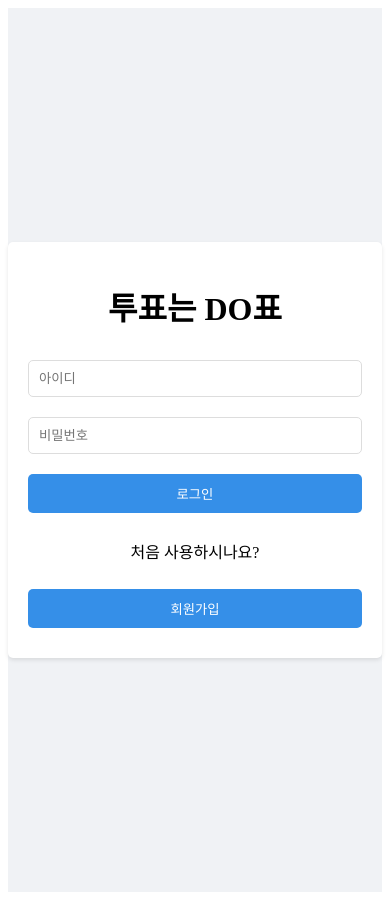
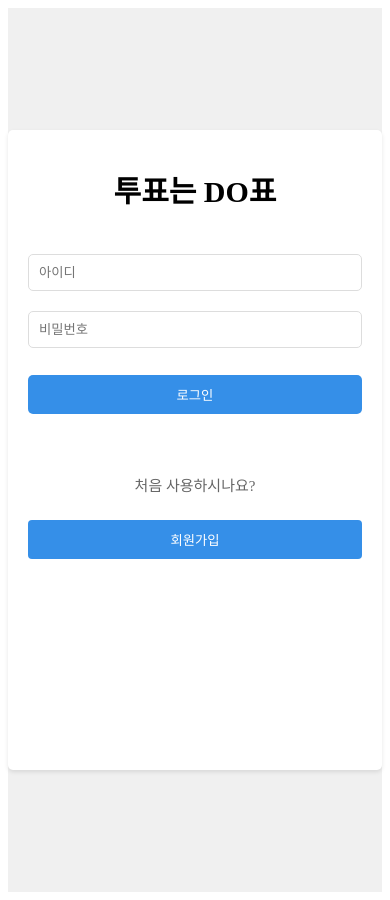
Before and after one commit to NangManBo/Capstone_React, a React (Create React App) app: page /login in a window 390 px wide. Built offline with nearby package versions, Linux system fonts and the light colour scheme.

Commit message:
휴대폰 인증 page 삭제하고 modal로 변경

```diff
--- a/src/App.js
+++ b/src/App.js
@@ -20,7 +20,6 @@ import DMAutoSendPage from './Capstone_Web_Page/pages/DMAutoSend_Page.web';
 import CategoryPage from './Capstone_Web_Page/pages/Category_Page.web';
 import UserAuthenticationPage from './Capstone_Web_Page/pages/UserAuthentication_Page.web';
 import ProfileUpdatePage from './Capstone_Web_Page/pages/ProfileUpdate_Page.web';
-import PhoneAuthenticationPage from './Capstone_Web_Page/pages/PhoneAuthentication_Page.web';
 
 function App() {
   return (
@@ -68,10 +67,7 @@ function App() {
             path="/profile"
             element={<ProfilePage />}
           />
-          <Route
-            path="/phoneauthentication"
-            element={<PhoneAuthenticationPage />}
-          />
+
           <Route
             path="/profileupdate"
             element={<ProfileUpdatePage />}
--- /dev/null
+++ b/src/Capstone_Web_Page/modals/PhoneAuthentication_modal.js
@@ -0,0 +1,96 @@
+import React, { useState } from 'react';
+import axios from 'axios';
+import { useNavigate } from 'react-router-dom';
+import '../styles/modal_style.css';
+function PhoneAuthenticationModal({
+  onClose,
+  onSuccess,
+  nextphone,
+}) {
+  let navigate = useNavigate(); // useNavigate 사용
+  const [phoneNumber, setPhoneNumber] = useState('');
+  const [verificationCode, setVerificationCode] =
+    useState('');
+  const [isSend, setIsSend] = useState(false);
+
+  const sendPhoneNumber = async () => {
+    console.log('Sending Phone Number:', phoneNumber);
+    setIsSend(true);
+    try {
+      const response = await axios.post(
+        'https://port-0-capstone-project-gj8u2llon19kg3.sel5.cloudtype.app/auth/send',
+        {
+          to: phoneNumber,
+        }
+      );
+
+      if (response.status === 201) {
+        // 성공 로직
+      } else {
+        alert('Failed to send verification code');
+      }
+    } catch (error) {
+      console.error(error);
+      alert('Error occurred');
+    }
+  };
+
+  const verifyCode = () => {
+    console.log('Verifying Code:', verificationCode);
+    nextphone(phoneNumber);
+    onSuccess(); // useNavigate로 페이지 이동, state를 통해 데이터 전달
+  };
+
+  return (
+    <div className="modal-background">
+      <div className="modal-content">
+        <button onClick={onClose}>닫기</button>
+        <div className="section">
+          <div className="mainRow">
+            <input
+              placeholder="Phone Number"
+              onChange={(e) =>
+                setPhoneNumber(e.target.value)
+              }
+              value={phoneNumber}
+              type="number"
+              className="inputField"
+            />
+            <button
+              className="sendButton"
+              onClick={sendPhoneNumber}
+            >
+              인증번호 요청
+            </button>
+          </div>
+          {isSend && (
+            <p className="sendText">
+              인증 번호를 보냈습니다.
+            </p>
+          )}
+          {isSend && (
+            <div className="mainRow">
+              <input
+                placeholder="Verification Code"
+                onChange={(e) =>
+                  setVerificationCode(e.target.value)
+                }
+                value={verificationCode}
+                type="number"
+                className="inputField"
+              />
+              <button
+                className="sendButton"
+                onClick={verifyCode}
+              >
+                인증
+              </button>
+            </div>
+          )}
+        </div>
+      </div>
+    </div>
+  );
+}
+
+export default PhoneAuthenticationModal;
--- a/src/Capstone_Web_Page/pages/LogIn_Page.web.js
+++ b/src/Capstone_Web_Page/pages/LogIn_Page.web.js
@@ -50,7 +50,7 @@ function LogInPage() {
   return (
     <div className="Page">
       <div className="login-form">
-        <h1>투표는 DO표</h1>
+        <h1 className="title">투표는 DO표</h1>
         <input
           className="email-input"
           type="email"
@@ -71,9 +71,9 @@ function LogInPage() {
         >
           로그인
         </button>
-        <div>
-          <p>처음 사용하시나요?</p>
-        </div>
+
+        <p className="explain">처음 사용하시나요?</p>
+
         <div>
           <button
             className="signup-button"
--- a/src/Capstone_Web_Page/pages/PhoneAuthentication_Page.web.js
+++ /dev/null
@@ -1,97 +0,0 @@
-import React, { useState } from 'react';
-import { useNavigate } from 'react-router-dom'; // useNavigate 훅 사용
-import axios from 'axios';
-import { AiOutlineArrowLeft } from 'react-icons/ai'; // React Icons 사용
-
-function PhoneAuthenticationPage() {
-  const [phoneNumber, setPhoneNumber] = useState('');
-  const [verificationCode, setVerificationCode] =
-    useState('');
-  const [isSend, setIsSend] = useState(false);
-  const navigate = useNavigate(); // useNavigate 훅 사용
-
-  const sendPhoneNumber = async () => {
-    console.log('Sending Phone Number:', phoneNumber);
-    setIsSend(true);
-    try {
-      const response = await axios.post(
-        'https://port-0-capstone-project-gj8u2llon19kg3.sel5.cloudtype.app/auth/send',
-        {
-          to: phoneNumber,
-        }
-      );
-
-      if (response.status === 201) {
-        // 성공 로직
-      } else {
-        alert('Failed to send verification code');
-      }
-    } catch (error) {
-      console.error(error);
-      alert('Error occurred');
-    }
-  };
-
-  const verifyCode = () => {
-    console.log('Verifying Code:', verificationCode);
-    navigate('/signup', { state: { phoneNumber } }); // useNavigate로 페이지 이동, state를 통해 데이터 전달
-  };
-
-  return (
-    <div>
-      <div className="mainRow">
-        <div className="backView">
-          <button onClick={() => navigate(-1)}>
-            <AiOutlineArrowLeft size={24} />
-          </button>
-        </div>
-        <div className="backTitleView">
-          <p className="backText">Phone Verification</p>
-        </div>
-      </div>
-      <div className="section">
-        <div className="mainRow">
-          <input
-            placeholder="Phone Number"
-            onChange={(e) => setPhoneNumber(e.target.value)}
-            value={phoneNumber}
-            type="number"
-            className="inputField"
-          />
-          <button
-            className="sendButton"
-            onClick={sendPhoneNumber}
-          >
-            인증번호 요청
-          </button>
-        </div>
-        {isSend && (
-          <p className="sendText">
-            인증 번호를 보냈습니다.
-          </p>
-        )}
-        {isSend && (
-          <div className="mainRow">
-            <input
-              placeholder="Verification Code"
-              onChange={(e) =>
-                setVerificationCode(e.target.value)
-              }
-              value={verificationCode}
-              type="number"
-              className="inputField"
-            />
-            <button
-              className="sendButton"
-              onClick={verifyCode}
-            >
-              인증
-            </button>
-          </div>
-        )}
-      </div>
-    </div>
-  );
-}
-
-export default PhoneAuthenticationPage;
--- a/src/Capstone_Web_Page/styles/login_style.css
+++ b/src/Capstone_Web_Page/styles/login_style.css
@@ -5,13 +5,14 @@
   justify-content: center;
   align-items: center;
   height: 100vh;
-  background-color: #f0f2f5;
+  background-color: rgb(240, 240, 240);
 }
 
 .Page > .login-form {
-  max-height: 750px;
+  max-height: 600px;
   max-width: 450px;
   width: 100%; /* 화면 너비에 맞게 조정 */
+  height: 80%;
   padding: 20px;
   box-shadow: 0 2px 4px rgba(0, 0, 0, 0.1);
   border-radius: 5px;
@@ -19,6 +20,12 @@
   text-align: center;
 }
 
+.title {
+  margin-top: 15%;
+  font-size: 30px;
+  font-weight: bold;
+  margin-bottom: 10%;
+}
 .email-input,
 .password-input,
 .login-button,
@@ -33,8 +40,8 @@
 }
 
 .login-button,
-.signup-button,
-.back-button {
+.signup-button {
+  margin-top: 5%;
   background-color: #358fe8; /* Green */
   color: white;
   border: none;
@@ -46,7 +53,11 @@
 .back-button:hover {
   opacity: 0.8;
 }
-
+.explain {
+  margin-top: 15%;
+  font-size: 15px;
+  color: #666;
+}
 @media (max-width: 1200px) {
   .Page > div {
     margin: 20px;
--- /dev/null
+++ b/src/Capstone_Web_Page/styles/modal_style.css
@@ -0,0 +1,18 @@
+.modal-background {
+  position: fixed;
+  top: 0;
+  left: 0;
+  right: 0;
+  bottom: 0;
+  background-color: rgba(0, 0, 0, 0.5); /* 반투명 배경 */
+  display: flex;
+  justify-content: center;
+  align-items: center;
+}
+
+.modal-content {
+  background-color: white;
+  padding: 20px;
+  border-radius: 5px;
+  /* 여기에 필요한 스타일 추가 */
+}
--- a/src/Capstone_Web_Page/styles/signup_style.css
+++ b/src/Capstone_Web_Page/styles/signup_style.css
@@ -3,46 +3,53 @@
   display: flex;
   justify-content: center;
   align-items: center;
-  height: 100vh;
+  min-height: 100vh;
   padding: 20px;
+  background-color: rgb(240, 240, 240);
 }
 
 .Page > .signup-form {
-  max-height: 750px;
-  display: grid;
-  grid-template-columns: 150px 1fr; /* 라벨과 입력 필드 너비 비율 설정 */
-  gap: 10px; /* 라벨과 입력 필드 사이 간격 */
+  display: flex;
+  flex-direction: column;
   max-width: 450px;
   width: 100%;
   padding: 20px;
   box-shadow: 0 2px 4px rgba(0, 0, 0, 0.1);
   border-radius: 5px;
   background-color: white;
+}
+.title {
+  font-size: 30px;
+  font-weight: bold;
+  margin-bottom: 10%;
+  margin-top: 5%;
   text-align: center;
 }
-
-.label-form {
-  grid-column: 1 / 2; /* 첫 번째 열에 위치 */
-  text-align: right; /* 라벨을 오른쪽 정렬 */
-  padding-right: 10px; /* 라벨과 입력 필드 사이 간격 추가 */
+.form-group {
+  display: flex;
+  justify-content: flex-start;
+  align-items: center;
+  margin-bottom: 6%;
 }
 
-.signvalue-form {
-  grid-column: 2 / 3; /* 두 번째 열에 위치 */
+.label {
+  width: 150px; /* 모든 라벨의 너비를 고정합니다. */
+  margin-right: 10px; /* 라벨과 입력 필드 사이의 간격을 설정합니다. */
 }
 
 .input,
 .mbti,
-.gender-button,
-.signup-button {
+.gender-button {
+  flex-grow: 1;
   padding: 10px;
-  margin-bottom: 10px; /* 요소들 사이 간격 */
+  border: 1px solid #ccc;
+  border-radius: 4px;
+  margin-right: 10px; /* 입력 필드와 버튼 사이의 간격을 설정합니다. */
 }
 
 .gender-button {
-  background-color: #f0f0f0;
-  cursor: pointer;
-  width: auto; /* 버튼 너비 자동 조절 */
+  flex-grow: 0; /* 버튼의 크기가 내용에 맞춰지도록 설정합니다. */
+  padding: 10px 15px;
 }
 
 .gender-button.selected {
@@ -51,42 +58,31 @@
 }
 
 .signup-button {
+  padding: 10px 15px;
   background-color: #358fe8;
   color: white;
   border: none;
+  border-radius: 4px;
   cursor: pointer;
-  padding: 10px 0; /* 버튼 상하 패딩 */
+  margin-top: 10px; /* 가입 버튼의 상단 여백을 설정합니다. */
 }
 
 .signup-button:disabled {
   background-color: #ccc;
 }
 
-/* 반응형 레이아웃 조정 */
+/* 반응형 디자인 */
 @media (max-width: 768px) {
-  .Page .signup-form {
-    grid-template-columns: 1fr; /* 모바일 화면에서는 한 열만 사용 */
-  }
-
-  .label-form,
-  .signvalue-form {
-    grid-column: 1 / -1; /* 모든 열을 차지하도록 조정 */
-  }
-
-  .label-form {
-    text-align: left; /* 모바일 화면에서 라벨을 왼쪽 정렬 */
-    padding-right: 0;
+  .label {
+    width: 100%; /* 모바일에서는 라벨이 전체 너비를 차지합니다. */
+    margin-bottom: 5px; /* 모바일에서는 라벨과 입력 필드 사이에 여백을 추가합니다. */
   }
 
   .input,
-  .mbti-select,
+  .mbti,
   .gender-button,
-  .submit-button {
-    width: 100%;
-  }
-
-  .gender-button,
-  .submit-button {
-    padding: 10px;
+  .signup-button {
+    margin-right: 0; /* 모바일에서는 요소들 사이의 간격을 제거합니다. */
+    width: 100%; /* 모바일에서는 요소들이 전체 너비를 차지합니다. */
   }
 }
```
Also changed, not shown: src/Capstone_Web_Page/pages/SignUp_Page.web.js (+41 -18 lines).
